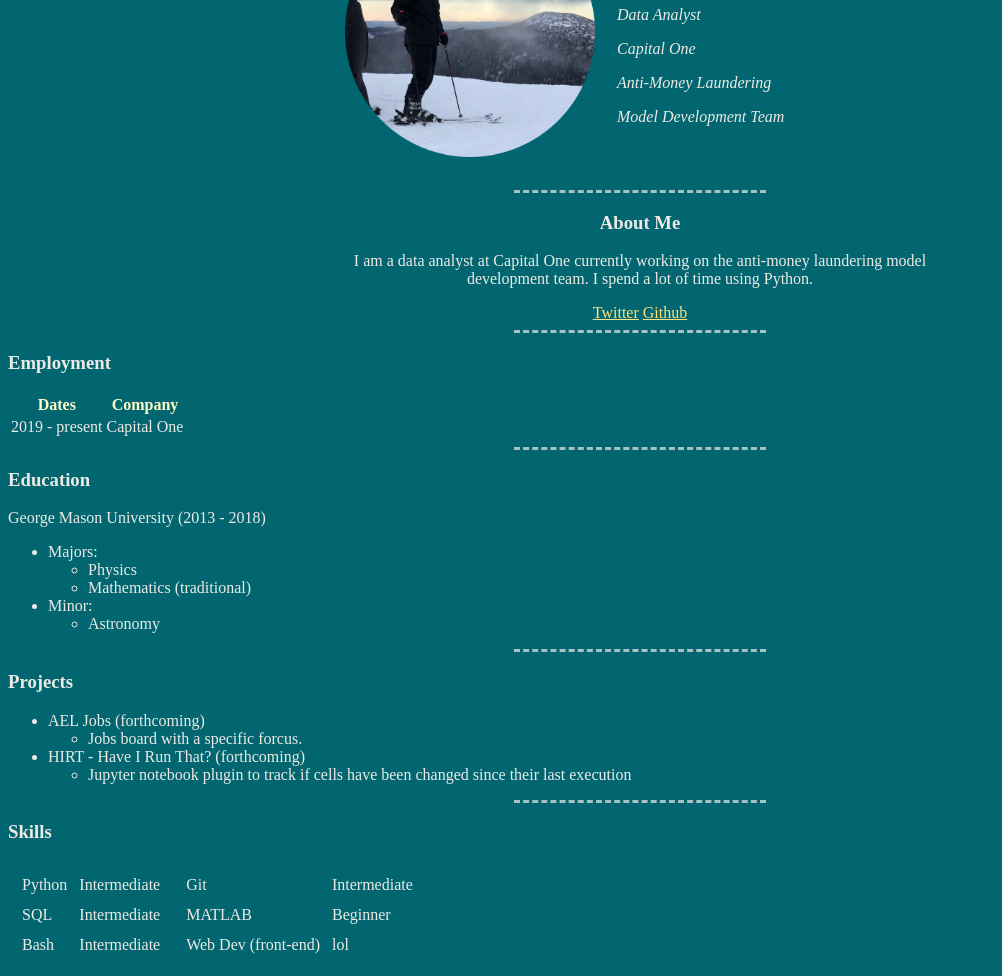
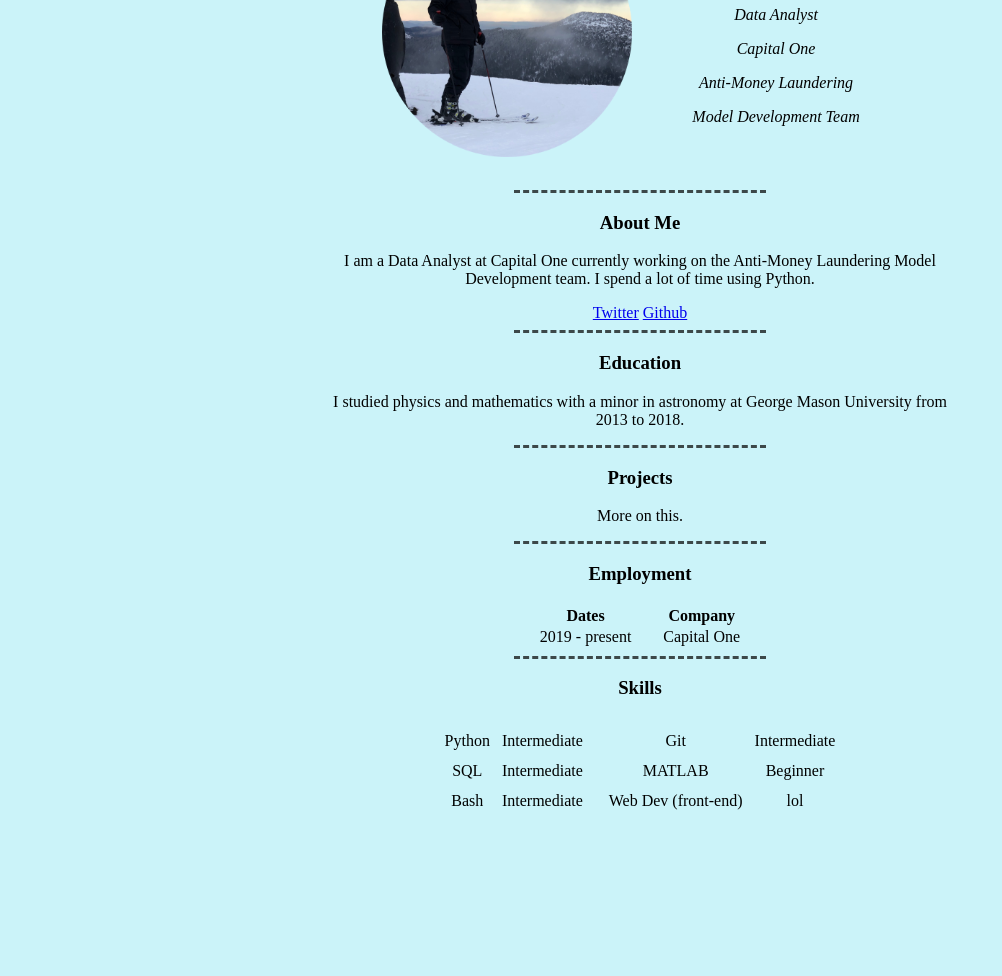
Before and after one commit to AndrewHornstra/cv, a plain HTML site: page index.html in a window 1280 px wide. Shown: the part 122-1098 px from the top of the page, without its empty margins (0-1002 px from the left). After the commit the page ends 954 px from the top, so only its background shows below. Drawn offline with Linux system fonts and the light colour scheme.

Commit message:
Update content, color scheme

```diff
--- a/CSS/styles.css
+++ b/CSS/styles.css
@@ -1,12 +1,12 @@
 body {
-  background-color: #026670;
+  background-color: #CBF3F9;
   font-family: "EB Garamond" serif;
 }
 
 hr {
   border-style: none;
   border-top-style: dashed;
-  border-color: #EDEAE5;
+  /* border-color: #F9E9B9; */
   border-width: 3px;
   width: 20%;
   opacity: 0.7;
@@ -15,6 +15,12 @@ hr {
 .header {
   width: 50%;
   margin: auto;
+  height: 50%;
+}
+
+.centered-table {
+  margin: auto;
+  text-align: center;
 }
 
 .centered-div {
@@ -23,21 +29,28 @@ hr {
   text-align: center;
 }
 
-p, li, td, h1, h3 {
-  color: #EDEAE5;
-  /* color: #e7dfd5; */
+/* p, li, td, h1, h3 {
+
+} */
+
+ul {
+  display: inline-table;
 }
 
-th {
-  color: #FEF9C7;
+li {
+  display: inline;
+}
+
+.padded-td {
+  padding:0 15px;
 }
 
 a:link {
-  color: #FCE181;
+  /* color: #FCE181; */
 }
 
 a:visited {
-  color: #6FEDD7;
+  /* color: #6FEDD7; */
 }
 /*
 Doesn't pass CB. friendliness test; visited link looks close to plain text with
--- a/index.html
+++ b/index.html
@@ -11,7 +11,7 @@
 
 <body>
   <div class="header">
-    <table cellspacing="20">
+    <table class="centered-table" cellspacing="20">
       <tr>
         <td>
           <img src="Images/circle-cropped.png" alt="Andrew profile picture" height="250">
@@ -29,42 +29,22 @@
   <hr>
   <div class="centered-div">
     <h3>About Me</h3>
-    <p>I am a data analyst at Capital One currently working on the anti-money laundering
-      model development team. I spend a lot of time using Python.</p>
+    <p>I am a Data Analyst at Capital One currently working on the Anti-Money Laundering
+      Model Development team. I spend a lot of time using Python.</p>
       <a class="footer-link" href=https://twitter.com/AndrewHornstra>Twitter</a>
       <a class="footer-link" href=https://github.com/AndrewHornstra>Github</a>
   </div>
   <hr>
-  <h3>Employment</h3>
-  <table>
-    <thead>
-      <tr>
-        <th>Dates</th>
-        <th>Company</th>
-      </tr>
-    </thead>
-    <tr>
-      <td>2019 - present</td>
-      <td>Capital One</td>
-    </tr>
-  </table>
+  <div class="centered-div">
+    <h3>Education</h3>
+    <p>I studied physics and mathematics with a minor in astronomy at George
+      Mason University from 2013 to 2018.</p>
+  </div>
   <hr>
-  <h3>Education</h3>
-  <p>George Mason University (2013 - 2018)</p>
-  <ul>
-    <li>Majors:</li>
-    <ul>
-      <li>Physics</li>
-      <li>Mathematics (traditional)</li>
-    </ul>
-    <li>Minor:</li>
-    <ul>
-      <li>Astronomy</li>
-    </ul>
-  </ul>
-  <hr>
+  <div class="centered-div">
     <h3>Projects</h3>
-  <ul>
+    <p>More on this.</p>
+    <!-- <ul>
       <li>AEL Jobs (forthcoming)</li>
       <ul>
         <li>Jobs board with a specific forcus.</li>
@@ -74,13 +54,31 @@
         <li>Jupyter notebook plugin to track if cells have been changed since
           their last execution</li>
       </ul>
-  </ul>
+    </ul> -->
+  </div>
   <hr>
+  <div class="centered-div">
+    <h3>Employment</h3>
+    <table class="centered-table">
+      <thead>
+        <tr>
+          <th>Dates</th>
+          <th>Company</th>
+        </tr>
+      </thead>
+      <tr>
+        <td class="padded-td">2019 - present</td>
+        <td class="padded-td">Capital One</td>
+      </tr>
+    </table>
+  </div>
+  <hr>
+  <div class="centered-div">
     <h3>Skills</h3>
-  <table>
+    <table class="centered-table">
       <tr>
         <td>
-        <table cellspacing="10">
+          <table class="centered-table" cellspacing="10">
           <tr>
             <td>Python</td> <td>Intermediate</td>
           </tr>
@@ -93,7 +91,7 @@
           </table>
         </td>
         <td>
-        <table cellspacing="10">
+          <table class="centered-table" cellspacing="10">
             <tr>
               <td>Git</td> <td>Intermediate</td>
 
@@ -110,6 +108,8 @@
         </td>
       </tr>
     </table>
+  </div>
+
 </body>
 
 </html>
```
Lines whose indentation alone changed are shown as unchanged.
